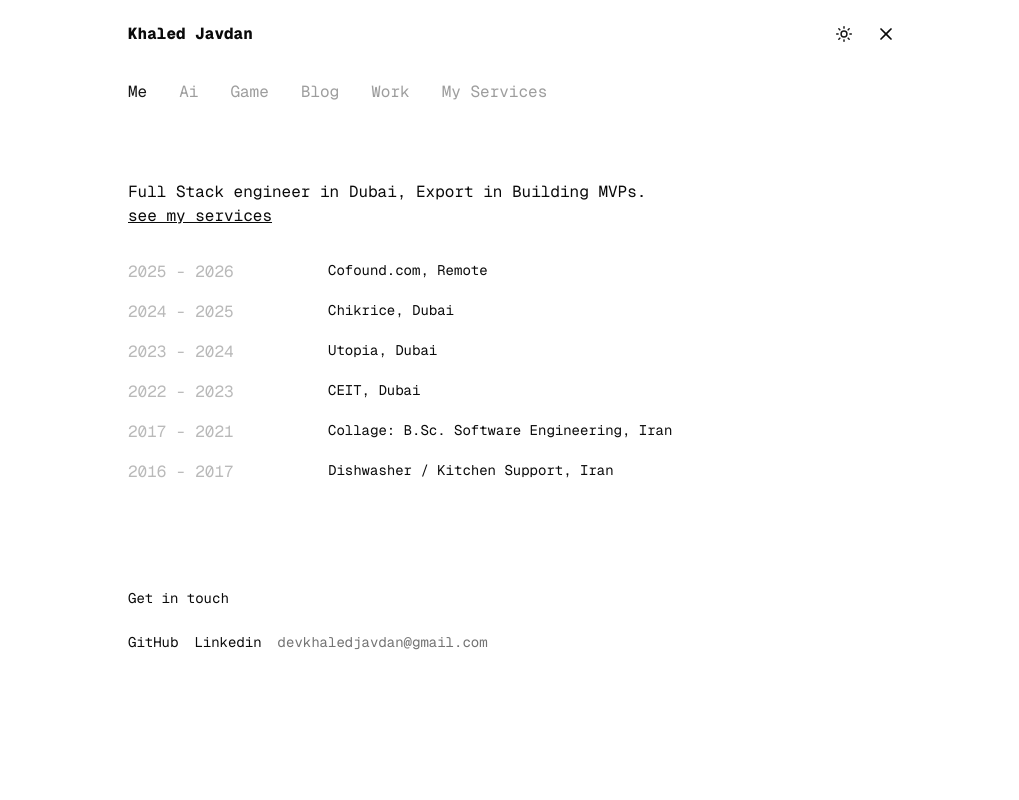
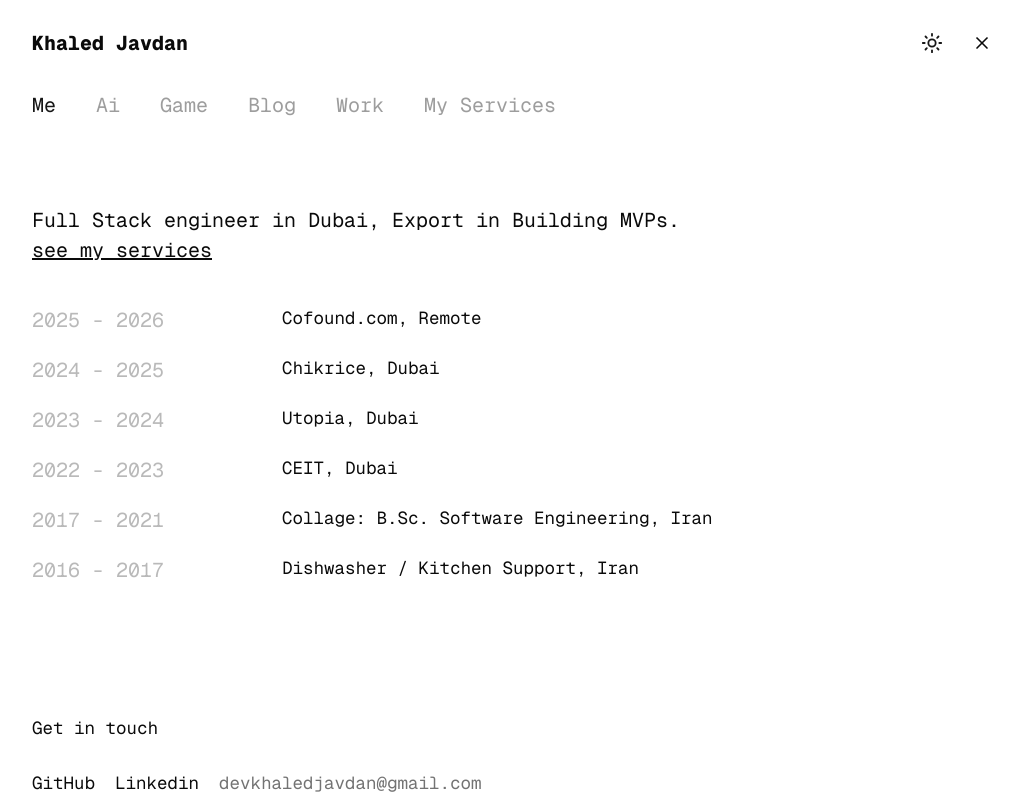
Before and after one commit to kjavedan/ai_portfolio, a Next.js app: page / in a window 1280 px wide. Shown: the whole page, without its empty margins (128-1147 px from the left). Built offline with nearby package versions, Linux system fonts and the light colour scheme.

Commit message:
style: increase base font size and update Cofound role and project link

```diff
--- a/app/globals.css
+++ b/app/globals.css
@@ -1,4 +1,8 @@
 @import 'tailwindcss';
+
+html {
+  font-size: 125%;
+}
 @import 'tw-animate-css';
 @plugin "@tailwindcss/typography";
 
--- a/app/page.tsx
+++ b/app/page.tsx
@@ -8,7 +8,7 @@ const experiences = [
     id: 0,
     date: { start: '2025', end: '2026' },
     title: 'Cofound.com, Remote',
-    desc: 'Lead frontend engineer',
+    desc: 'Full Stack Engineer',
   },
   {
     id: 1,
--- a/app/projects/page.tsx
+++ b/app/projects/page.tsx
@@ -10,7 +10,7 @@ const projects = [
   {
     id: 1,
     title: 'Cofound',
-    link: 'https://cofound.com/',
+    link: 'https://dev.cofound.com/',
     desc: 'Ventur Capital Cofounder Help',
   },
   {
```
